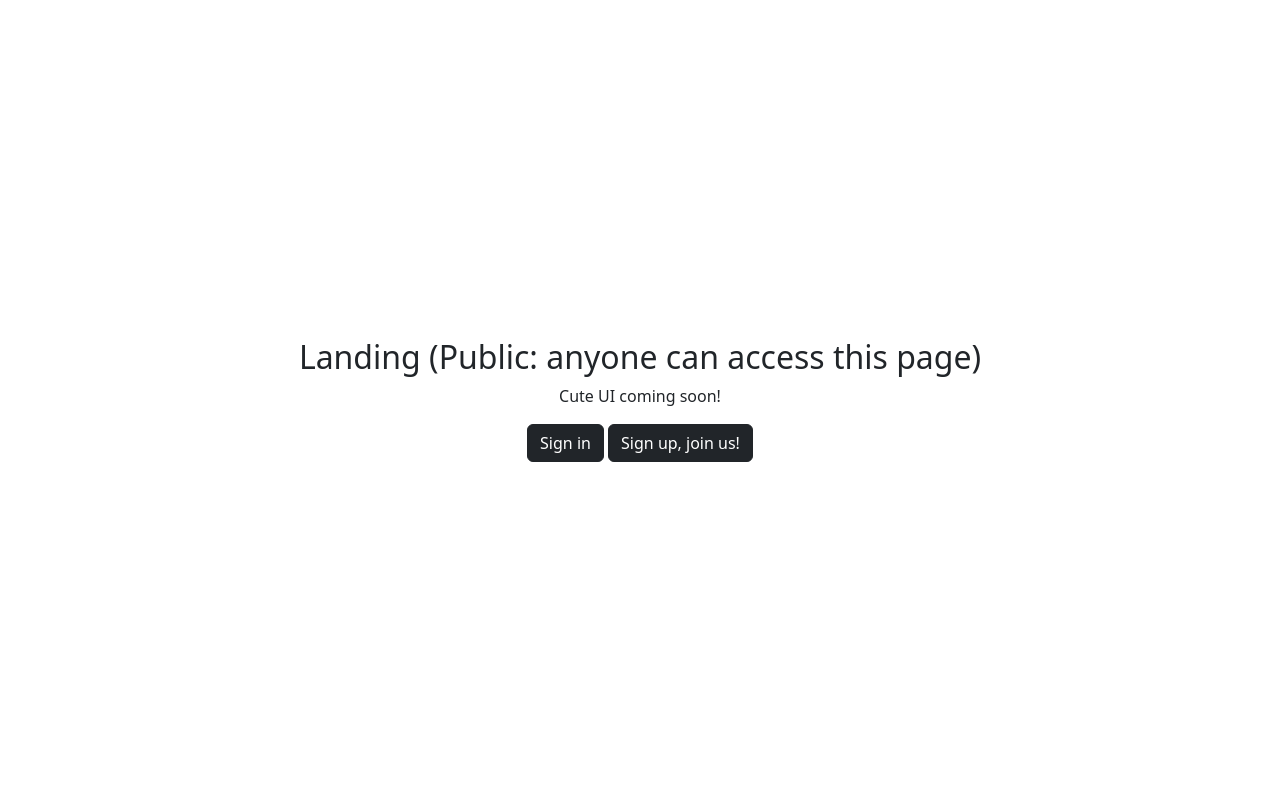
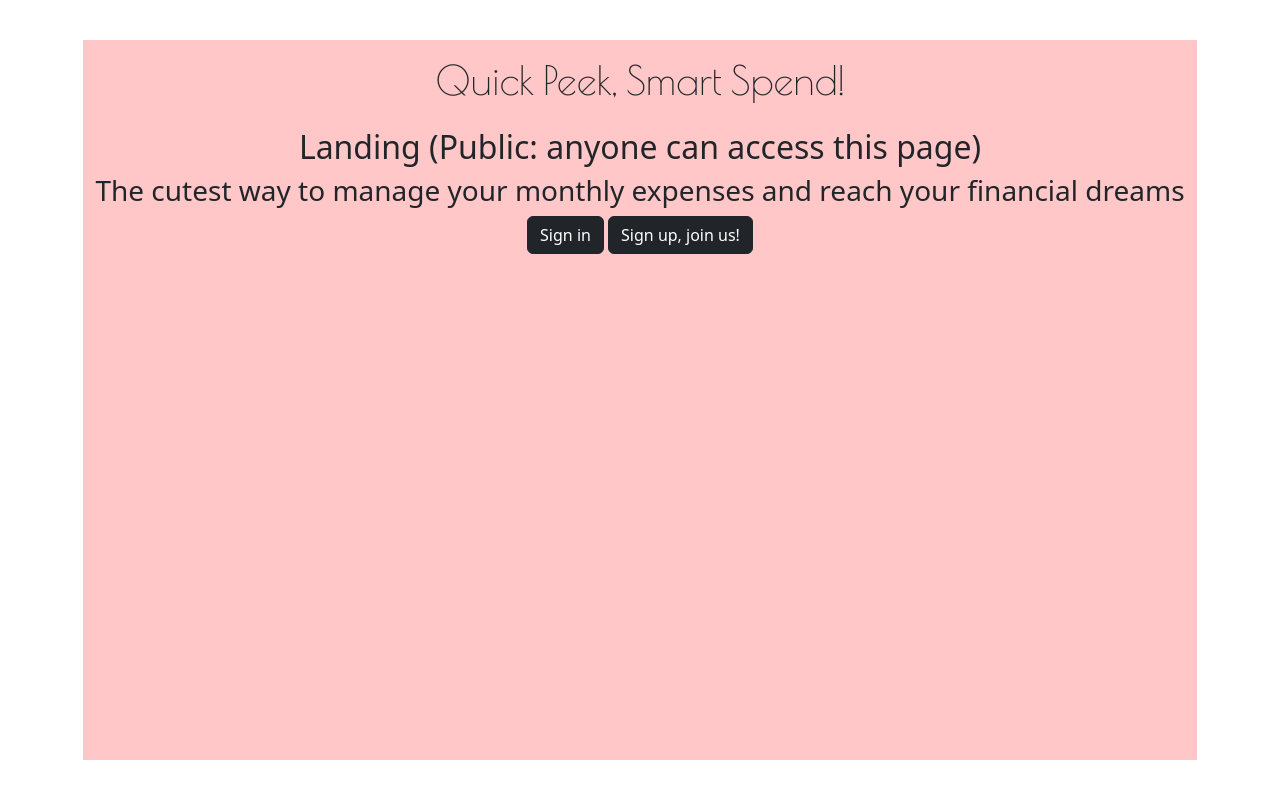
Before and after one commit to Alicia-OC/MonthlyExpenses, a React (Vite) app in the folder client/: page / in a window 1280 px wide. Built offline with nearby package versions, Linux system fonts and the light colour scheme; no server answers.

Commit message:
started landing page ui

```diff
--- a/client/src/App.jsx
+++ b/client/src/App.jsx
@@ -26,6 +26,7 @@ function App() {
         {/* Landing/Home Route */}
 
         <Route index element={<Landing />} />
+        <Route path="/landing" element={<Landing />} />
 
         {/* Public Routes - No authentication required */}
         <Route path="/" element={<DashLayout auth={isAuth} />}>
--- a/client/src/index.css
+++ b/client/src/index.css
@@ -46,6 +46,7 @@ body {
   display: flex;
   place-items: center;
   min-height: 100vh;
+
 }
 
 h1 {
--- a/client/src/pages/Home/Home.jsx
+++ b/client/src/pages/Home/Home.jsx
@@ -43,7 +43,14 @@ const Home = () => {
         window.location.reload();
       }
     } catch (error) {
-      console.error('Error fetching card:', error);
+      if (res.status === 400) {
+        Swal.fire({
+          title: 'Sorry, only one card per month is allowed!',
+          width: 600,
+          padding: '3em',
+          color: '#F78FB3',
+        });
+      }
     } finally {
       setIsLoading(false);
     }
--- a/client/src/pages/Landing/Landing.jsx
+++ b/client/src/pages/Landing/Landing.jsx
@@ -1,16 +1,21 @@
 import { useNavigate } from 'react-router-dom';
+import './landing.css';
+
 
 const Landing = () => {
   const navigate = useNavigate();
 
   return (
     <>
-      <div className="landing-page">
+      <div className="container landig-container">
         {' '}
-        <h2>
-          Landing (Public: anyone can access this page)
-        </h2>
-        <p>Cute UI coming soon!</p>
+        <div className=" landing-page">
+          <h1>Quick Peek, Smart Spend! </h1>
+          <h2>Landing (Public: anyone can access this page)</h2>
+          <h3>
+            The cutest way to manage your monthly expenses and reach your
+            financial dreams
+          </h3>
           <button
             onClick={() => navigate('/signin', { replace: true })}
             className="btn btn-dark"
@@ -26,6 +31,7 @@ const Landing = () => {
             Sign up, join us!
           </button>{' '}
         </div>
+      </div>
     </>
   );
 };
--- /dev/null
+++ b/client/src/pages/Landing/landing.css
@@ -0,0 +1,11 @@
+* {
+    padding: 0;
+}
+
+.landig-container {
+
+    background-color: var(--pink-theme_main);
+    min-height: 90vh;
+    padding: 0;
+
+}
```
Also changed, not shown: 1 other file (tests, documents, lock files or other folders). Lines whose indentation alone changed are shown as unchanged.
